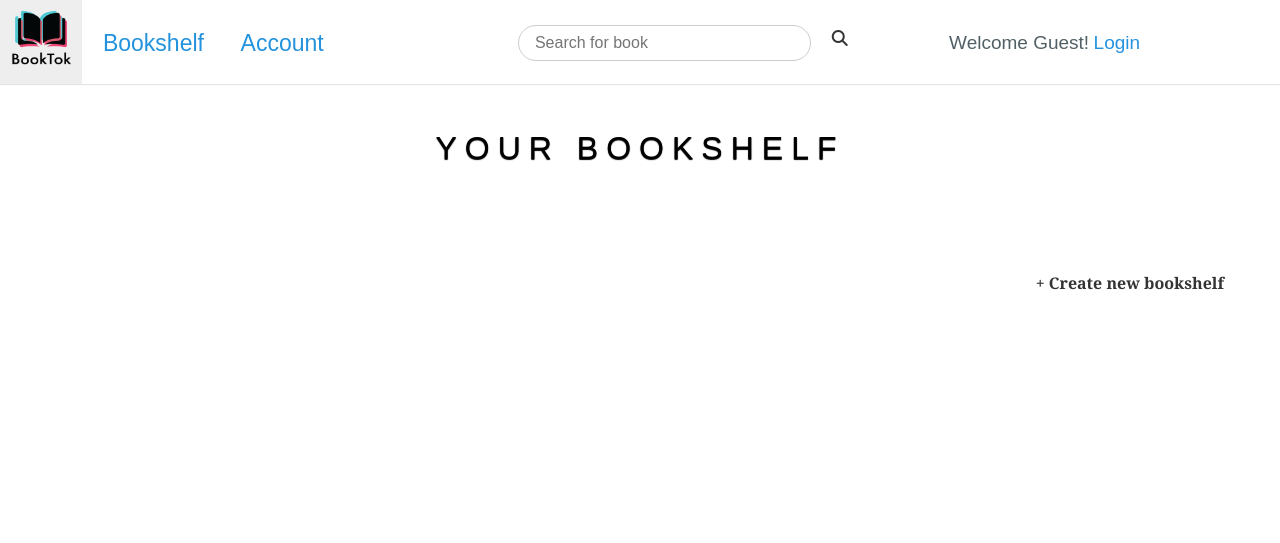
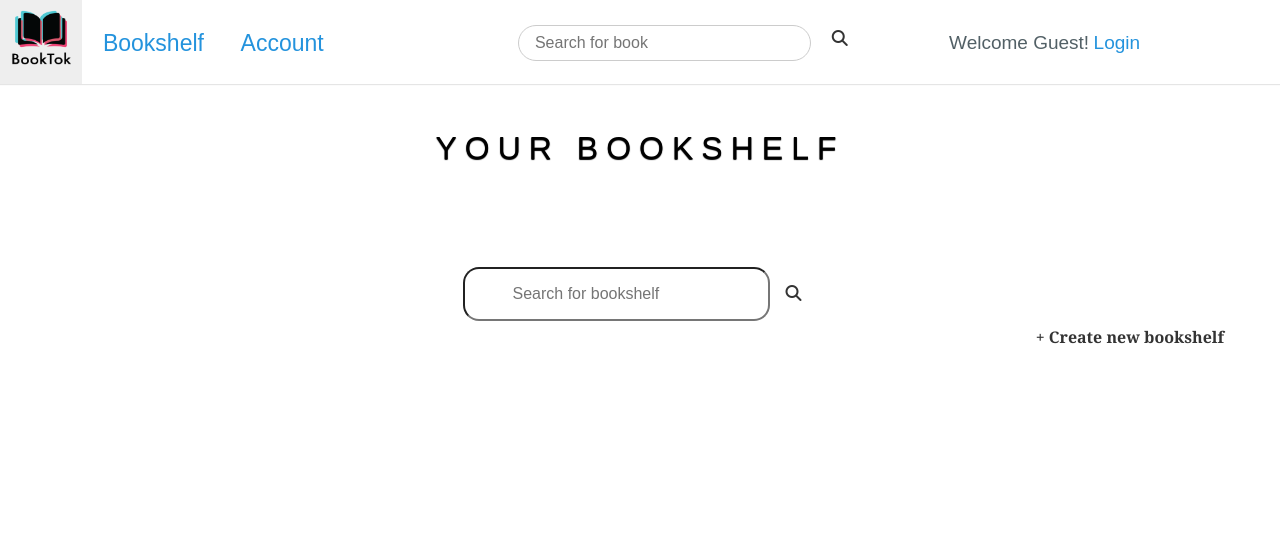
Before and after one commit to hoin0784/BookTok, a Flask app: template templates/Bookshelf.html in a window 1280 px wide. Shown: the top 543 px of the page. Run offline with Flask 2, Linux system fonts and the light colour scheme; the template is opened without the code that fills it, so the values that code supplies are empty; some libraries are stand-ins or nearby versions.

Commit message:
Made BookShelf search bar

```diff
--- a/server.py
+++ b/server.py
@@ -317,20 +317,32 @@ def book_shelf():
                                                books=books)
 
     else:
-      # POST request = When user created new bookshelf
+      # # POST request = when user searched user's bookshelf
+      # if request.form.get('book_shelf'):
 
-      # Get new bookshelf name
-      new_bookshelf = request.form.get('bookshelfName')
-      bookshelves.append(new_bookshelf)
+      #   with db.get_db_cursor(commit=True) as cur:
 
-      with db.get_db_cursor(True) as cur:
-        # Create a bookshelf in database
-        cur.execute("INSERT INTO userinfo(userEmail, bookshelfName) values (%s, %s);", (user_email, new_bookshelf,))
 
-        # Render the HTML code for the newly created bookshelf
-      return render_template('Bookshelf.html', session=session.get('user'),
-                                               bookshelves=bookshelves,
-                                               books=books)
+
+      #   return render_template('Bookshelf.html', session=session.get('user'),
+      #                          bookshelves=bookshelves,
+      #                          books=books)
+
+      # else:
+        # POST request = When user created new bookshelf
+
+        # Get new bookshelf name
+        new_bookshelf = request.form.get('bookshelfName')
+        bookshelves.append(new_bookshelf)
+
+        with db.get_db_cursor(True) as cur:
+          # Create a bookshelf in database
+          cur.execute("INSERT INTO userinfo(userEmail, bookshelfName) values (%s, %s);", (user_email, new_bookshelf,))
+
+          # Render the HTML code for the newly created bookshelf
+        return render_template('Bookshelf.html', session=session.get('user'),
+                                                bookshelves=bookshelves,
+                                                books=books)
 
 
 @app.route('/delete/<bookshelf>', methods = ['POST'])
--- a/static/style.css
+++ b/static/style.css
@@ -282,6 +282,17 @@ p {
   font-size: 20px;
 }
 
+#bookshelf-search{
+  display:flex;
+  justify-content: center;
+}
+
+#bookshelf-input{
+  border-radius: 1rem;
+  padding: 1rem 3rem;
+  outline-color: wheat;
+}
+
 .bookshelf-login {
   background: rgb(131, 219, 246);
   color: white;
--- a/templates/Bookshelf.html
+++ b/templates/Bookshelf.html
@@ -10,6 +10,14 @@
         <br><br><br>
 
         <h2 class="banner-head"> Your bookshelf</h2> <br><br>
+
+            <form action="/book_shelf" id="bookshelf-search" method="post">
+                <input type="text" name="book_shelf" id="bookshelf-input" placeholder="Search for bookshelf">
+                <button type="submit" class="pure-button" img src="static/search.svg">
+                    <i class="fa fa-solid fa-magnifying-glass"></i>
+                </button>
+            </form>
+
             <div class="pure-button add-shelf popup">
                 <i class="fa-solid fa-plus" id = "create-new" onclick="newShelfForm()"> Create new bookshelf</i>
                 <div class="popuptext" id="popupBox">
--- a/templates/Home.html
+++ b/templates/Home.html
@@ -11,8 +11,7 @@
 {% endblock %}
 
 {% block content %}
-    <br>
-    <br><br><br>
+
 
     <h2 class= "banner-head"> Genres</h2>
 
```
